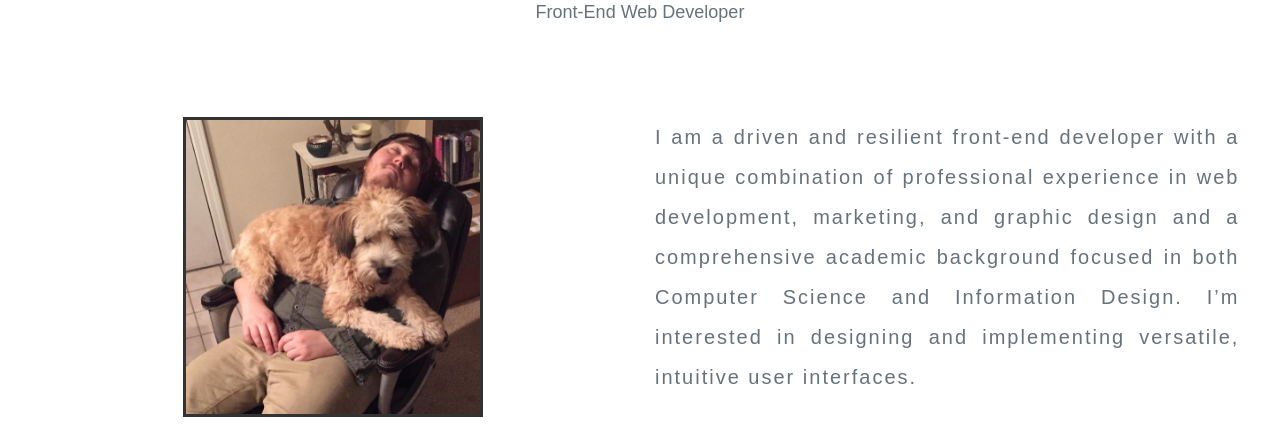
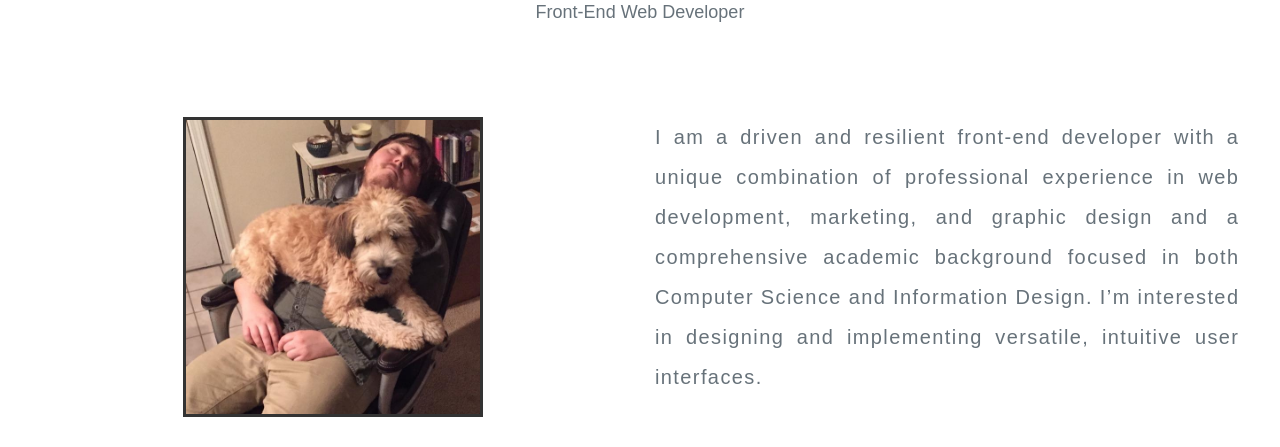
Before and after one commit to DylanNeil/Portfolio, a plain HTML site: page index.html in a window 1280 px wide. Shown: the part 142-589 px from the top of the page. Drawn offline with nearby package versions, Linux system fonts and the light colour scheme.

Commit message:
Update portfolio.css

```diff
--- a/portfolio.css
+++ b/portfolio.css
@@ -1,6 +1,6 @@
 p {
-  letter-spacing: 2px;
-  word-spacing: 0px;
+  letter-spacing: 1.4px;
+  word-spacing: -2px;
   line-height: 2;
   text-align: justify;
   font-family: 'chivo', sans-serif;
```
